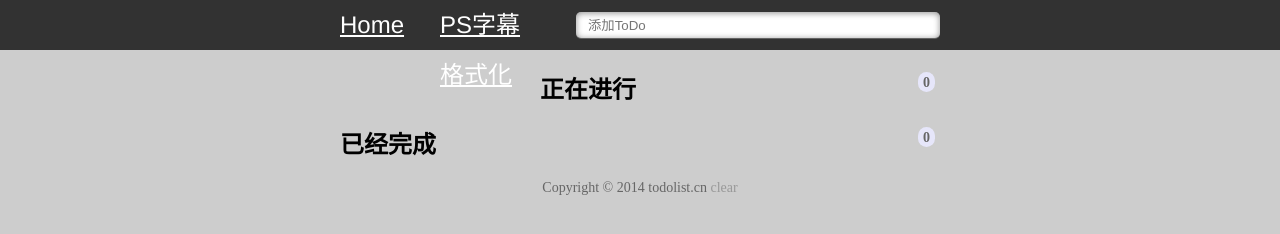
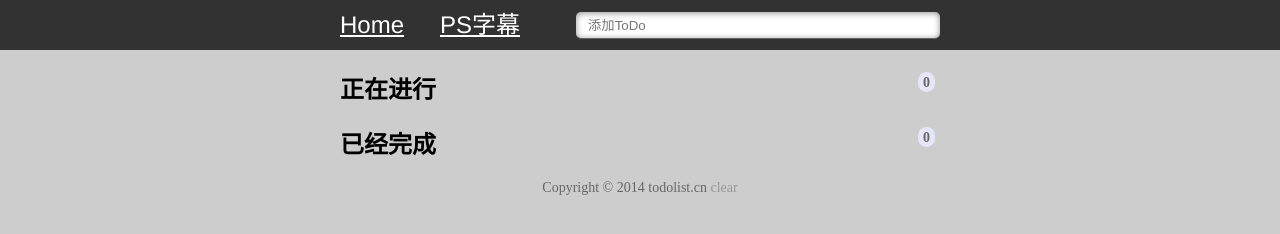
Before and after one commit to menhood/Tools, a plain HTML site: page todolist.html in a window 1280 px wide. Drawn offline with Linux system fonts and the light colour scheme.

Commit message:
Update todolist.html

```diff
--- a/todolist.html
+++ b/todolist.html
@@ -36,7 +36,7 @@ footer a{color:#666;text-decoration:none;color:#999;}
 			<section>
 				<form action="javascript:postaction()" id="form">
 					<label for="title"><a href="/" style="color:#fff">Home </a></label>
-          <label for="title"><a href="replace-for-ps.html" style="color:#fff">PS字幕格式化 </a></label>
+          <label for="title"><a href="replace-for-ps.html" style="color:#fff">PS字幕 </a></label>
 					<input type="text" id="title" name="title" placeholder="添加ToDo" required="required" autocomplete="off" />
 				</form>
 			</section>
```
